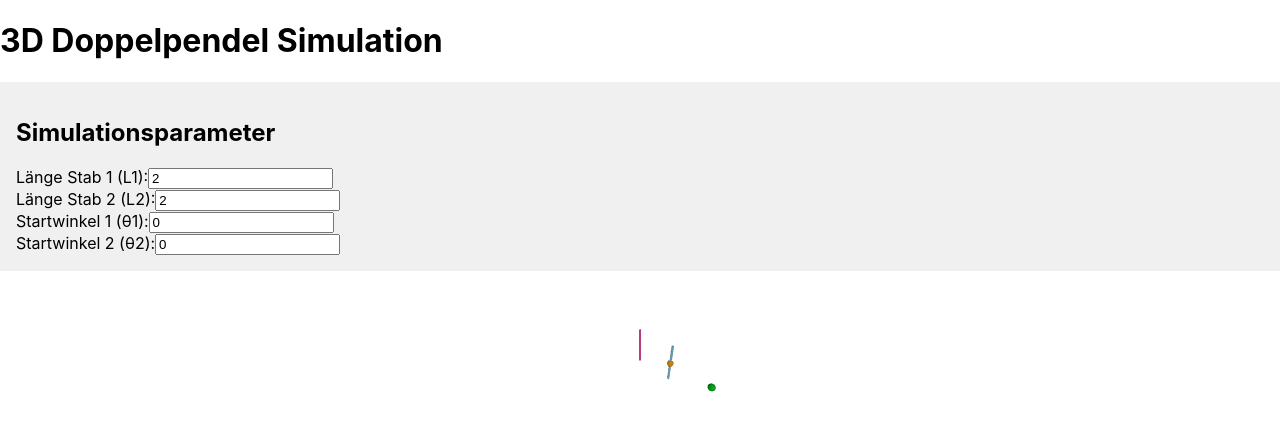
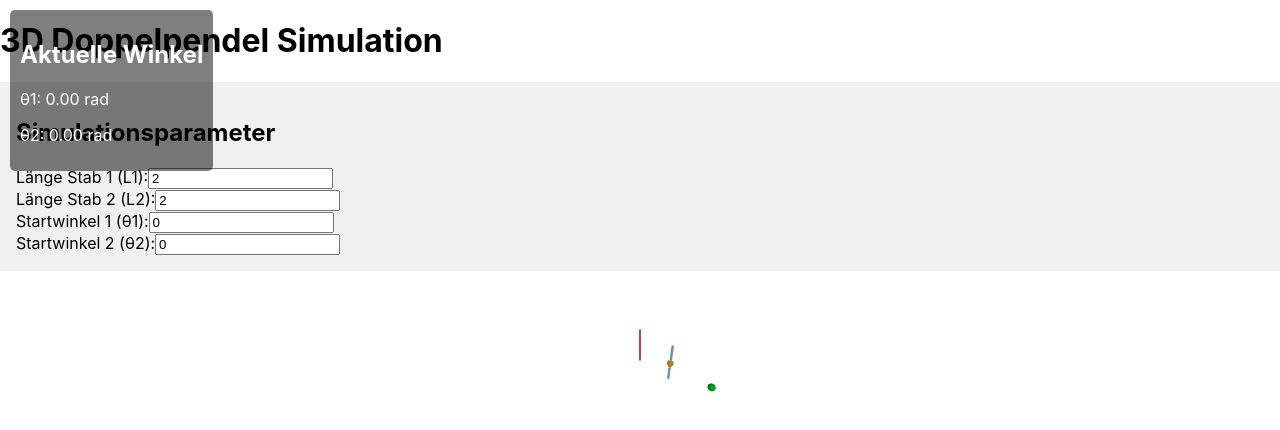
Before and after one commit to GodSmasher/simulation, a React (Create React App) app: page / in a window 1280 px wide. Shown: the top 430 px of the page. Built offline with nearby package versions, Linux system fonts and the light colour scheme.

Commit message:
Aktualsiere den Simulations Ordner

```diff
--- a/package.json
+++ b/package.json
@@ -11,6 +11,7 @@
     "@testing-library/jest-dom": "^6.6.3",
     "@testing-library/react": "^16.2.0",
     "@testing-library/user-event": "^13.5.0",
+    "@use-gesture/react": "^10.3.1",
     "chart.js": "^4.4.8",
     "express": "^4.21.2",
     "react": "^18.2.0",
--- a/src/App.js
+++ b/src/App.js
@@ -11,11 +11,30 @@ function App() {
     theta2: 0,
   });
 
+  const [currentTheta1, setCurrentTheta1] = useState(0);
+  const handleAngleUpdate = (newTheta1) => {
+    setCurrentTheta1(newTheta1);
+    setParameters(prev => ({ ...prev, theta1: newTheta1 }));
+  };
+
   return (
     <div className="App">
       <h1>3D Doppelpendel Simulation</h1>
       <ParameterForm parameters={parameters} onChange={setParameters} />
-      <DoublePendulumScene parameters={parameters} />
+      <DoublePendulumScene parameters={parameters} onAngleUpdate={handleAngleUpdate} />
+      <div style={{
+        position: 'absolute',
+        top: '10px',
+        left: '10px',
+        padding: '10px',
+        background: 'rgba(0,0,0,0.5)',
+        color: 'white',
+        borderRadius: '5px'
+      }}>
+        <h2>Aktuelle Winkel</h2>
+        <p>θ1: {currentTheta1.toFixed(2)} rad</p>
+        <p>θ2: {parameters.theta2.toFixed(2)} rad</p>
+      </div>
     </div>
   );
 }
--- a/src/DoublePendulumScene.jsx
+++ b/src/DoublePendulumScene.jsx
@@ -1,11 +1,11 @@
 // src/DoublePendulumScene.jsx
-import React, { useRef } from 'react';
-import { Canvas, useFrame } from '@react-three/fiber';
+import React, { useRef, useState } from 'react';
+import { Canvas, useFrame, useThree } from '@react-three/fiber';
 import { OrbitControls } from '@react-three/drei';
+import { useDrag } from '@use-gesture/react';
 import useDoublePendulumPhysics from './useDoublePendulumPhysics';
 
-function DoublePendulum({ parameters }) {
-  // Verwende die übergebenen Parameter oder Standardwerte
+function DoublePendulum({ parameters, onAngleUpdate }) {
   const {
     L1 = 2,
     L2 = 2,
@@ -13,11 +13,18 @@ function DoublePendulum({ parameters }) {
     theta2: initialTheta2 = 0,
   } = parameters || {};
 
-  // Jetzt nutzen wir den Custom Hook, der die echte Physik integriert
   const { theta1, theta2 } = useDoublePendulumPhysics(initialTheta1, initialTheta2);
 
   const rod1Ref = useRef();
   const rod2Ref = useRef();
+  const bob1Ref = useRef();
+  const { camera, gl, scene } = useThree();
+  const bindDrag = useDrag(({ offset: [x, y] }) => {
+    const newTheta1 = Math.atan2(y, x);
+    if (onAngleUpdate) {
+      onAngleUpdate(newTheta1);
+    }
+  }, { pointerEvents: true, from: () => [0, 0] });
 
   useFrame(() => {
     if (rod1Ref.current) {
@@ -37,9 +44,14 @@ function DoublePendulum({ parameters }) {
           <cylinderGeometry args={[0.05, 0.05, L1, 16]} />
           <meshStandardMaterial color="hotpink" />
         </mesh>
-        <mesh position={[L1, 0, 0]}>
+        {/* Der Bob wird jetzt dragable gemacht */}
+        <mesh
+          ref={bob1Ref}
+          position={[L1, 0, 0]}
+          {...bindDrag()} // Hier werden die Drag-Events angehängt
+        >
           <sphereGeometry args={[0.15, 16, 16]} />
-          <meshStandardMaterial color="orange" />
+          <meshStandardMaterial color="orange" emissive="orange" emissiveIntensity={Math.abs(Math.sin(theta1))} />
         </mesh>
       </group>
 
@@ -58,13 +70,13 @@ function DoublePendulum({ parameters }) {
   );
 }
 
-export default function DoublePendulumScene({ parameters }) {
+export default function DoublePendulumScene({ parameters, onAngleUpdate }) {
   return (
     <Canvas camera={{ position: [5, 5, 5], fov: 50 }}>
       <ambientLight intensity={0.5} />
       <directionalLight position={[10, 10, 10]} />
       <OrbitControls />
-      <DoublePendulum parameters={parameters} />
+      <DoublePendulum parameters={parameters} onAngleUpdate={onAngleUpdate} />
     </Canvas>
   );
 }
```
Also changed, not shown: 1 other file (tests, documents, lock files or other folders).
